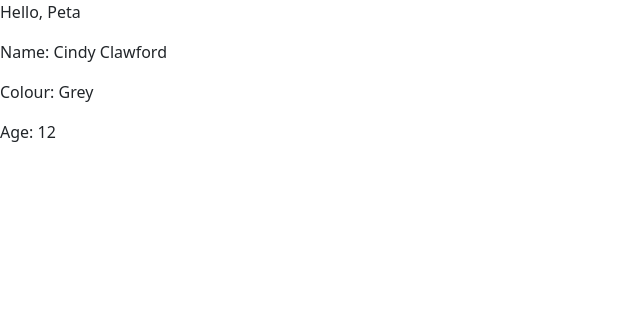
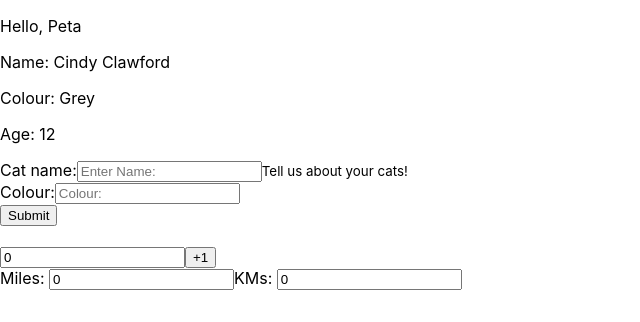
Before and after one commit to ellohez/qa-react, a React (Create React App) app: page / in a window 1280 px wide. Shown: the top 322 px of the page, without its empty margins (0-640 px from the left). Built offline with nearby package versions, Linux system fonts and the light colour scheme.

Commit message:
Components using state added

```diff
--- a/package.json
+++ b/package.json
@@ -23,7 +23,10 @@
     "extends": [
       "react-app",
       "react-app/jest"
-    ]
+    ],
+    "rules": {
+      "react/react-in-jsx-scope": "off"
+    }
   },
   "browserslist": {
     "production": [
--- a/src/App.js
+++ b/src/App.js
@@ -1,9 +1,14 @@
 // import logo from './logo.svg';
 import './App.css';
-import 'bootstrap/dist/css/min/bootstrap.min.css'
+// import 'qa-react/node_modules/bootstrap/dist/css/min/bootstrap.min.css';
+
 // Import my components
 import Cat from './components/Cat';
 import Hello from './components/Hello';
+import BasicForm from './components/BasicForm';
+import Counter from './components/Counter';
+import Converter from './components/Converter';
+import React from 'react';
 
 // Component - function that must start with a Captial letter.
 // Although doesn't have to use strict PascalCase.
@@ -14,7 +19,12 @@ const App = () => {
     // element but there must only be ONE parent
     <>
       <Hello name="Peta" />
-      <Cat name="Cindy Clawford" colour="Grey" age="12"/>
+      <Cat name="Cindy Clawford" colour="Grey" age="12" />
+      <BasicForm />
+      <br />
+      <Counter />
+      <br />
+      <Converter />
     </>
   );
 }
--- /dev/null
+++ b/src/components/BasicForm.jsx
@@ -0,0 +1,32 @@
+import Button from 'react-bootstrap/Button';
+import Form from 'react-bootstrap/Form';
+// Add this import to all components
+//  to get around the React / JSX scope issues
+import React from 'react';
+
+function BasicForm() {
+  return (
+    <Form>
+      <Form.Group className="mb-3" controlId="formBasicName">
+        <Form.Label>Cat name:</Form.Label>
+        <Form.Control type="text" placeholder="Enter Name:" />
+        <Form.Text className="text-muted">
+          Tell us about your cats!
+        </Form.Text>
+      </Form.Group>
+
+      <Form.Group className="mb-3" controlId="formBasicColour">
+        <Form.Label>Colour:</Form.Label>
+        <Form.Control type="text" placeholder="Colour:" />
+      </Form.Group>
+      {/* <Form.Group className="mb-3" controlId="formBasicCheckbox">
+        <Form.Check type="checkbox" label="Check me out" />
+      </Form.Group> */}
+      <Button variant="primary" type="submit">
+        Submit
+      </Button>
+    </Form>
+  );
+}
+
+export default BasicForm;
--- a/src/components/Cat.jsx
+++ b/src/components/Cat.jsx
@@ -1,8 +1,11 @@
+// Add this import to all components
+//  to get around the React / JSX scope issues
+import React from 'react';
 
 // Arrow function to return Cat as a representation
 // of single native DOM component <div>
 //  Props are passed in parameters can be used as props.<keyName>
-//  see Hello.jsx or deconstructed as below
+//  see Hello.jsx or destructe as below
 const Cat = ({name, colour, age}) => (
     <div>
         <p>Name: {name}</p>
--- /dev/null
+++ b/src/components/Converter.jsx
@@ -0,0 +1,34 @@
+import { useState } from "react";
+// Add this import to all components
+//  to get around the React / JSX scope issues
+import React from 'react';
+
+const Converter = () => {
+    const [miles, setMiles] = useState(0);
+    const [kms, setKms] = useState(0);
+
+    const changeMiles=(e) => {
+        // Get the input's value (miles)
+        const newMiles = e.target.value;
+        setMiles(newMiles);
+        setKms(newMiles * 1.6);
+    }
+
+    const changeKms=(e) => {
+        // Get the input's value (KMs)
+        const newKms = e.target.value;
+        setKms(newKms);
+        setMiles(newKms / 1.6);
+    }
+
+    return (
+        <>
+            <label>Miles: </label>
+            <input value={miles} onChange={changeMiles} />
+            <label>KMs: </label>
+            <input value={kms} onChange={changeKms} />
+        </>
+    )
+}
+
+export default Converter;
--- /dev/null
+++ b/src/components/Counter.jsx
@@ -0,0 +1,21 @@
+import { useState } from "react";
+// Add this import to all components
+//  to get around the React / JSX scope issues
+import React from 'react';
+
+const Counter = () => {
+    // Destructure getter and setter
+    // Square brackets because it's an array
+    const [count, setCount] = useState(0);
+    return (
+        <>
+            <input value={count} />
+            {/* pass a function - don't call the function
+            otherwise the page will constantly call it, change state
+            and reload...call it, change state and reload...*/}
+            <button onClick={() => setCount(count+1)}>+1</button>
+        </>
+    )
+}
+
+export default Counter;
--- a/src/components/Hello.jsx
+++ b/src/components/Hello.jsx
@@ -1,3 +1,7 @@
+// Add this import to all components
+//  to get around the React / JSX scope issues
+import React from 'react';
+
 const Hello = props => (
     <div>
         <p>Hello, {props.name}</p>
```
Also changed, not shown: 1 other file (tests, documents, lock files or other folders).
